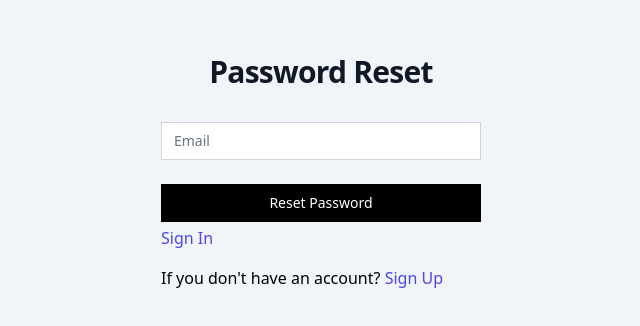
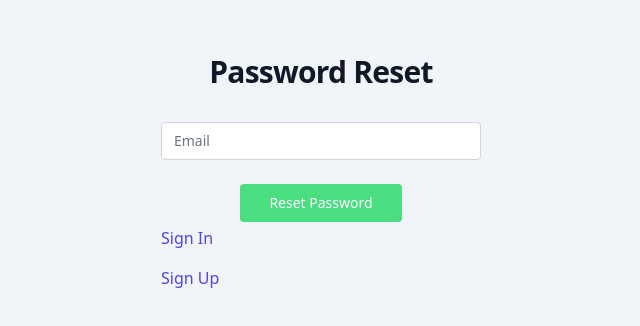
Before and after one commit to iamnormatov/OneDrop, a React (Create React App) app: page /forgot-password in a window 1280 px wide. Shown: the part 228-554 px from the top of the page, without its empty margins (319-959 px from the left). Built offline with nearby package versions, Linux system fonts and the light colour scheme; no server answers; a web font is replaced by a local one.

Commit message:
Update ForgotPassword.js

```diff
--- a/src/pages/Auth/ForgotPassword.js
+++ b/src/pages/Auth/ForgotPassword.js
@@ -31,7 +31,8 @@ const ForgotPassword = () => {
 
     return (
         <>
-        <div className="h-screen flex items-center justify-center bg-slate-100">
+
+        <div className="h-screen bg-slate-100 flex items-center justify-center">
             <div className="max-w-xs w-full space-y-8">
                 <div>
                     <h2 className="text-center text-3xl tracking-tight font-bold text-gray-900">
@@ -62,7 +63,7 @@ const ForgotPassword = () => {
                                 type="email"
                                 autoComplete="email"
                                 required
-                                className="appearance-none rounded-none relative block w-full px-3 py-2 border border-gray-300 placeholder-gray-500 text-gray-900 focus:outline-none focus:ring-indigo-500 focus:border-indigo-500 focus:z-10 sm:text-sm"
+                                className="appearance-none rounded relative block w-full px-3 py-2 border border-gray-300 placeholder-gray-500 text-gray-900 focus:outline-none focus:ring-indigo-500  focus:z-10 sm:text-sm"
                                 placeholder="Email"
                             />
                         </div>
@@ -71,7 +72,7 @@ const ForgotPassword = () => {
                     <div>
                     <button
                             type="submit"
-                            className="group relative w-full flex justify-center items-center py-2 px-4 border border-transparent text-sm font-medium text-white bg-black focus:outline-none focus:ring-2 focus:ring-offset-2 focus:ring-indigo-500"
+                            className="group mx-auto flex justify-center items-center py-2 px-7 rounded border border-transparent text-sm font-medium text-white bg-green-400 focus:outline-none focus:ring-2 focus:ring-offset-2 focus:ring-indigo-500"
                         >
                             <span className="absolute left-0 inset-y-0 flex items-center pl-3">
                                 {
@@ -97,7 +98,6 @@ const ForgotPassword = () => {
                         <Link className="font-medium text-indigo-600 hover:text-indigo-500" to={"/signin"}>Sign In</Link>
                     </div>
                     <div className="!mt-4">
-                        <span>If you don't have an account?&nbsp;</span>
                         <Link className="font-medium text-indigo-600 hover:text-indigo-500" to={"/signup"}>Sign Up</Link>
                     </div>
                 </form>
```
